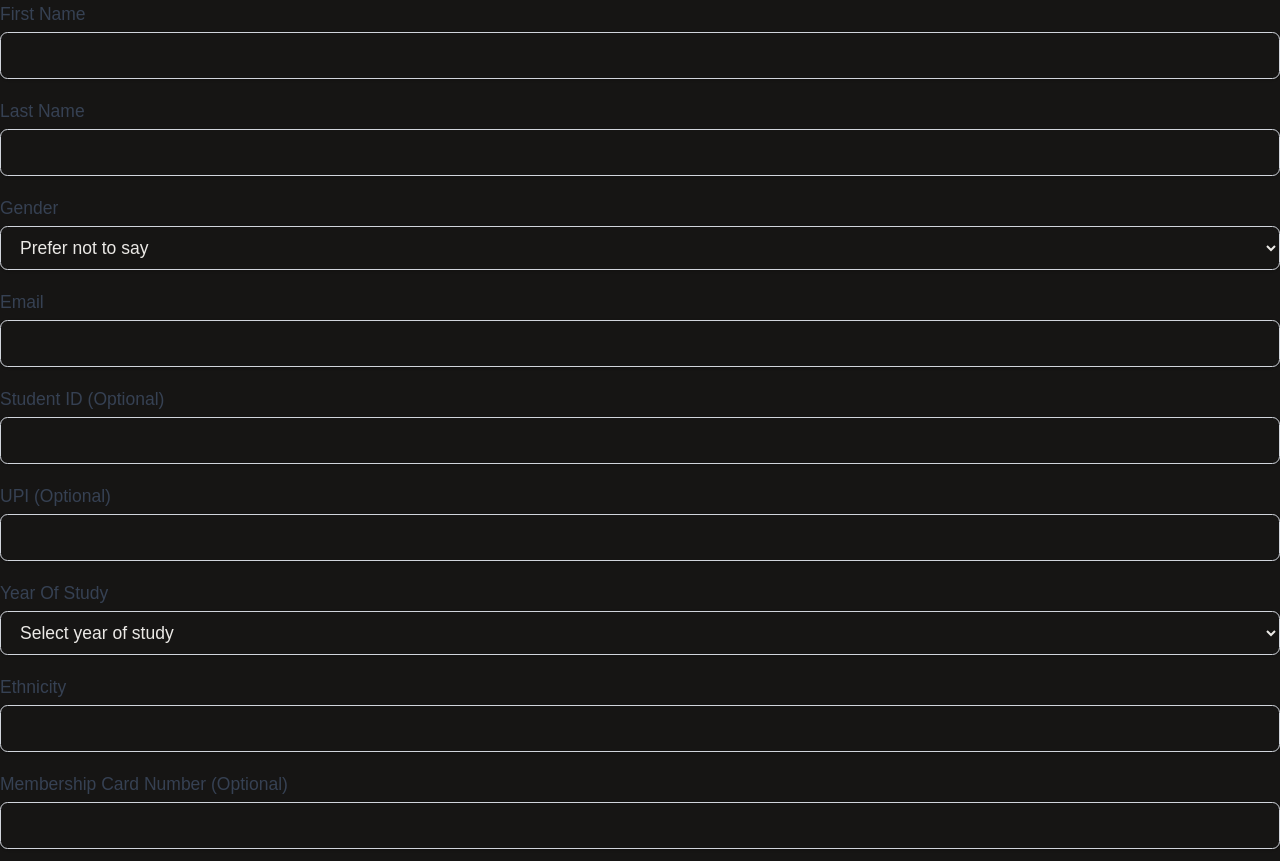
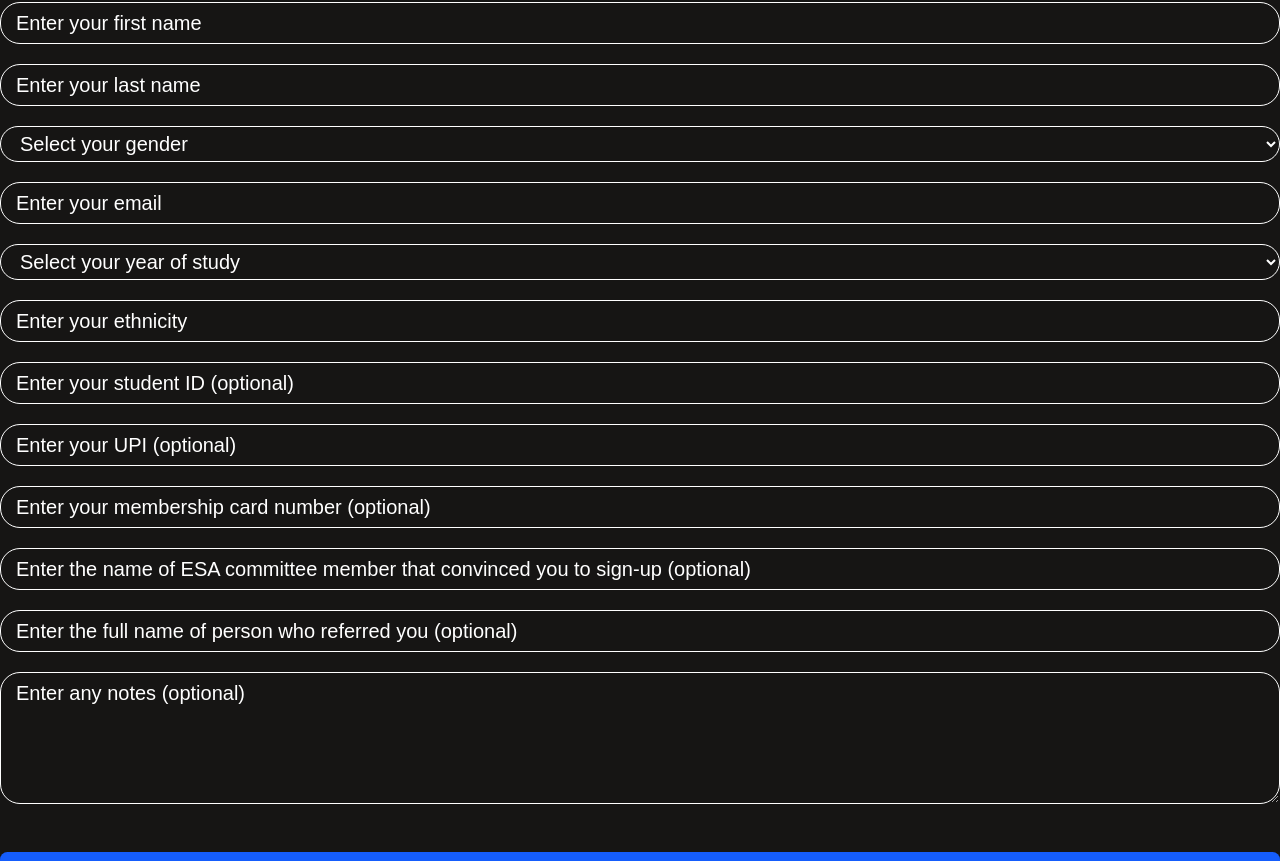
Before and after one commit to UoaWDCC/esa, a Next.js app: page /signup in a window 1280 px wide. Shown: the part 199-1060 px from the top of the page. Built offline with nearby package versions, Linux system fonts and the light colour scheme; a web font is replaced by a local one.

Commit message:
feat: implemented form using react-hook-form and zod

```diff
--- a/src/app/(frontend)/signup/_components/SignupForm.tsx
+++ b/src/app/(frontend)/signup/_components/SignupForm.tsx
@@ -1,37 +1,43 @@
 "use client"
 
+import { useForm } from "react-hook-form";
+import { SignupInput, signupSchema } from "@/lib/zod/schema/signupInput";
+import { zodResolver } from "@hookform/resolvers/zod";
+import FormInput from "@/components/ui/FormInput";
+import FormTextarea from "@/components/ui/FormTextArea";
+import FormSelect from "@/components/ui/FormSelect";
+
 export default function SignupForm() {
+    const {
+        register,
+        handleSubmit,
+        formState: { errors, isSubmitting },
+        reset,
+    } = useForm<SignupInput>({
+        resolver: zodResolver(signupSchema),
+        defaultValues: {
+            timestamp: new Date(),
+            membershipPayment: "Bank Transferred",
+            // Can probably set this once we implement the payment system.
+            paymentScreenshotLink: "",
+        },
+    });
+
     // This function handles the form submission (upon clicking the "Continue to Payment" button).
     // For now it just creates the member in the database. In the future, it will also handle the payment process.
-    async function handleSubmit(event: React.FormEvent<HTMLFormElement>) {
-        event.preventDefault();
-        const form = event.currentTarget;
-
+    const onSubmit = async (data: SignupInput) => {
         try {
-            await createMember(form);
+            await new Promise((resolve) => setTimeout(resolve, 1000)); // Simulate a delay for the submission
+            await createMember(data);
             alert("Signup successful!");
+            reset();
         } catch (error: any) {
             alert(error.message);
         }
-    }
+    };
 
-    // Takes in the form and creates a new member in the database.
-    async function createMember(form: HTMLFormElement) {
-        const data = {
-            timestamp: new Date().toISOString(),
-            firstName: form.firstName.value,
-            lastName: form.lastName.value,
-            email: form.email.value,
-            studentID: form.studentID.value,
-            upi: form.upi.value,
-            yearOfStudy: form.yearOfStudy.value,
-            ethnicity: form.ethnicity.value,
-            membershipCardNumber: form.membershipCardNumber.value,
-            convincedByCommitteeMember: form.convincedByCommitteeMember.value,
-            referrerName: form.referrerName.value,
-            notes: form.notes.value,
-            paymentScreenshotLink: "",
-        };
+    // Takes in the validated form data and creates a new member in the database.
+    const createMember = async (data: SignupInput) => {
 
         const response = await fetch('/api/members', {
             method: 'POST',
@@ -51,98 +57,95 @@ export default function SignupForm() {
 
     return (
         <div>
-            <form onSubmit={handleSubmit}>
-                <div className="mb-4">
-                    <label htmlFor="firstName" className="block text-sm font-medium text-gray-700">First Name</label>
-                    <input type="text" id="firstName" name="firstName" required className="mt-1 block w-full px-3 py-2 border border-gray-300 rounded-md shadow-sm focus:outline-none focus:ring-blue-500 focus:border-blue-500 sm:text-sm" />
-                </div>
-                <div className="mb-4">
-                    <label htmlFor="lastName" className="block text-sm font-medium text-gray-700">Last Name</label>
-                    <input type="text" id="lastName" name="lastName" required className="mt-1 block w-full px-3 py-2 border border-gray-300 rounded-md shadow-sm focus:outline-none focus:ring-blue-500 focus:border-blue-500 sm:text-sm" />
-                </div>
-                <div className="mb-4">
-                    <label htmlFor="gender" className="block text-sm font-medium text-gray-700">Gender</label>
-                    <select
-                        id="gender"
-                        name="gender"
-                        defaultValue="prefer not to say"
-                        required
-                        className="mt-1 block w-full px-3 py-2 border border-gray-300 rounded-md shadow-sm focus:outline-none focus:ring-blue-500 focus:border-blue-500 sm:text-sm"
-                    >
-                        <option value="prefer not to say" className="text-black">Prefer not to say</option>
-                        <option value="male" className="text-black">Male</option>
-                        <option value="female" className="text-black">Female</option>
-                        <option value="other" className="text-black">Other</option>
-                    </select>
-                </div>
-                <div className="mb-4">
-                    <label htmlFor="email" className="block text-sm font-medium text-gray-700">Email</label>
-                    <input
-                        type="email"
-                        id="email"
-                        name="email"
-                        required
-                        className="mt-1 block w-full px-3 py-2 border border-gray-300 rounded-md shadow-sm focus:outline-none focus:ring-blue-500 focus:border-blue-500 sm:text-sm"
-                    />
-                </div>
-                <div className="mb-4">
-                    <label htmlFor="studentID" className="block text-sm font-medium text-gray-700">Student ID (Optional)</label>
-                    <input
-                        type="number"
-                        id="studentID"
-                        name="studentID"
-                        className="mt-1 block w-full px-3 py-2 border border-gray-300 rounded-md shadow-sm focus:outline-none focus:ring-blue-500 focus:border-blue-500 sm:text-sm"
-                        inputMode="numeric"
-                    />
-                </div>
-                <div className="mb-4">
-                    <label htmlFor="upi" className="block text-sm font-medium text-gray-700">UPI (Optional)</label>
-                    <input type="text" id="upi" name="upi" className="mt-1 block w-full px-3 py-2 border border-gray-300 rounded-md shadow-sm focus:outline-none focus:ring-blue-500 focus:border-blue-500 sm:text-sm" />
-                </div>
-                <div className="mb-4">
-                    <label htmlFor="yearOfStudy" className="block text-sm font-medium text-gray-700">Year Of Study</label>
-                    <select
-                        id="yearOfStudy"
-                        name="yearOfStudy"
-                        required
-                        className="mt-1 block w-full px-3 py-2 border border-gray-300 rounded-md shadow-sm focus:outline-none focus:ring-blue-500 focus:border-blue-500 sm:text-sm"
-                    >
-                        <option value="" className="text-black">Select year of study</option>
-                        <option value="1st Year" className="text-black">1st Year</option>
-                        <option value="2nd Year" className="text-black">2nd Year</option>
-                        <option value="3rd Year" className="text-black">3rd Year</option>
-                        <option value="4th Year+" className="text-black">4th Year+</option>
-                    </select>
-                </div>
-                <div className="mb-4">
-                    <label htmlFor="ethnicity" className="block text-sm font-medium text-gray-700">Ethnicity</label>
-                    <input type="text" id="ethnicity" name="ethnicity" required className="mt-1 block w-full px-3 py-2 border border-gray-300 rounded-md shadow-sm focus:outline-none focus:ring-blue-500 focus:border-blue-500 sm:text-sm" />
-                </div>
-                <div className="mb-4">
-                    <label htmlFor="membershipCardNumber" className="block text-sm font-medium text-gray-700">Membership Card Number (Optional)</label>
-                    <input
-                        type="number"
-                        id="membershipCardNumber"
-                        name="membershipCardNumber"
-                        className="mt-1 block w-full px-3 py-2 border border-gray-300 rounded-md shadow-sm focus:outline-none focus:ring-blue-500 focus:border-blue-500 sm:text-sm"
-                        inputMode="numeric"
-                    />
-                </div>
-                <div className="mb-4">
-                    <label htmlFor="convincedByCommitteeMember" className="block text-sm font-medium text-gray-700">Name of ESA committee member that convinced you to sign-up (Optional)</label>
-                    <input type="text" id="convincedByCommitteeMember" name="convincedByCommitteeMember" className="mt-1 block w-full px-3 py-2 border border-gray-300 rounded-md shadow-sm focus:outline-none focus:ring-blue-500 focus:border-blue-500 sm:text-sm" />
-                </div>
-                <div className="mb-4">
-                    <label htmlFor="referrerName" className="block text-sm font-medium text-gray-700">Full name of person who referred you (Optional)</label>
-                    <input type="text" id="referrerName" name="referrerName" className="mt-1 block w-full px-3 py-2 border border-gray-300 rounded-md shadow-sm focus:outline-none focus:ring-blue-500 focus:border-blue-500 sm:text-sm" />
-                </div>
-                <div className="mb-4">
-                    <label htmlFor="notes" className="block text-sm font-medium text-gray-700">Notes (Optional)</label>
-                    <textarea id="notes" name="notes" className="mt-1 block w-full px-3 py-2 border border-gray-300 rounded-md shadow-sm focus:outline-none focus:ring-blue-500 focus:border-blue-500 sm:text-sm"></textarea>
-                </div>
+            <form onSubmit={handleSubmit(onSubmit)}>
+                <FormInput
+                    placeholder="Enter your first name"
+                    {...register("firstName")}
+                    error={errors.firstName}
+                    className="w-full"
+                />
+                <FormInput
+                    placeholder="Enter your last name"
+                    {...register("lastName")}
+                    error={errors.lastName}
+                    className="w-full"
+                />
+                <FormSelect
+                    placeholder="Select your gender"
+                    {...register("gender")}
+                    error={errors.gender}
+                    options={[
+                        { value: "prefer not to say", label: "Prefer not to say" },
+                        { value: "male", label: "Male" },
+                        { value: "female", label: "Female" },
+                        { value: "other", label: "Other" },
+                    ]}
+                    className="w-full"
+                />
+                <FormInput
+                    placeholder="Enter your email"
+                    {...register("email")}
+                    error={errors.email}
+                    className="w-full"
+                />
+                <FormSelect
+                    placeholder="Select your year of study"
+                    {...register("yearOfStudy")}
+                    error={errors.yearOfStudy}
+                    options={[
+                        { value: "1st Year", label: "1st Year" },
+                        { value: "2nd Year", label: "2nd Year" },
+                        { value: "3rd Year", label: "3rd Year" },
+                        { value: "4th Year+", label: "4th Year+" },
+                    ]}
+                    className="w-full"
+                />
+                <FormInput
+                    placeholder="Enter your ethnicity"
+                    {...register("ethnicity")}
+                    error={errors.ethnicity}
+                    className="w-full"
+                />
+                <FormInput
+                    placeholder="Enter your student ID (optional)"
+                    {...register("studentID")}
+                    error={errors.studentID}
+                    className="w-full"
+                />
+                <FormInput
+                    placeholder="Enter your UPI (optional)"
+                    {...register("upi")}
+                    error={errors.upi}
+                    className="w-full"
+                />
+                <FormInput
+                    placeholder="Enter your membership card number (optional)"
+                    {...register("membershipCardNumber")}
+                    error={errors.membershipCardNumber}
+                    className="w-full"
+                />
+                <FormInput
+                    placeholder="Enter the name of ESA committee member that convinced you to sign-up (optional)"
+                    {...register("convincedByCommitteeMember")}
+                    error={errors.convincedByCommitteeMember}
+                    className="w-full"
+                />
+                <FormInput
+                    placeholder="Enter the full name of person who referred you (optional)"
+                    {...register("referrerName")}
+                    error={errors.referrerName}
+                    className="w-full"
+                />
+                <FormTextarea
+                    placeholder="Enter any notes (optional)"
+                    {...register("notes")}
+                    error={errors.notes}
+                    className="w-full"
+                />
                 <button
                     type="submit"
-                    className="w-full bg-blue-600 text-white px-4 py-2 rounded-md hover:bg-blue-700"
+                    className="w-full bg-blue-600 text-white px-4 py-2 rounded-md hover:bg-blue-700 mt-4 disabled:opacity-50 transition-opacity"
+                    disabled={isSubmitting}
                 >
                     Continue to Payment
                 </button>
```
